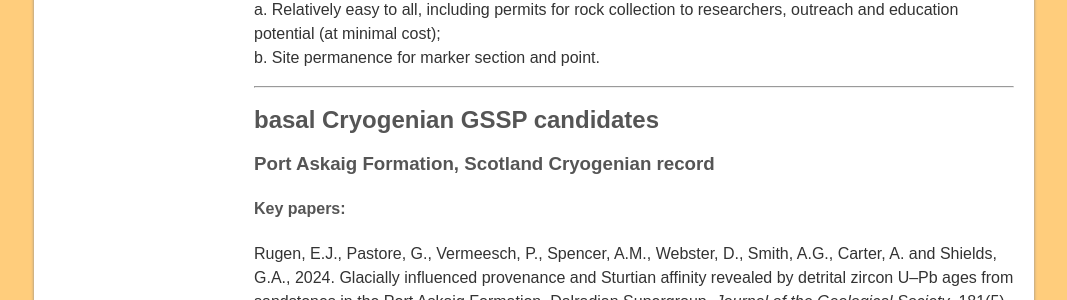
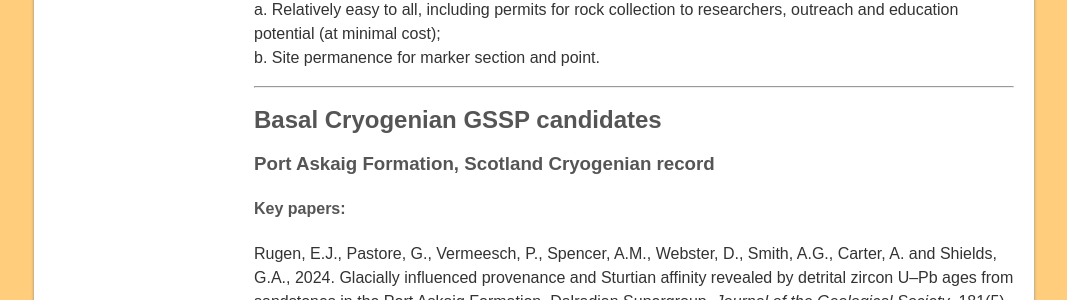
Before and after one commit to i-c-stratigraphy/subcommission-cryogenian, a Jekyll site: the page built from pages/defining.md, in a window 1280 px wide and 900 px high, scrolled down 1103 px. Shown: the part 154-454 px from the top of the window, without its empty margins (106-1173 px from the left). Built offline with Jekyll 4.4.1, drawn with Linux system fonts in a browser that asks for light colours.

```diff
--- a/pages/defining.md
+++ b/pages/defining.md
@@ -31,7 +31,7 @@ b. Site permanence for marker section and point.
 
 ---
 
-## basal Cryogenian GSSP candidates
+## Basal Cryogenian GSSP candidates
 
 ### Port Askaig Formation, Scotland Cryogenian record
 #### Key papers:
```
